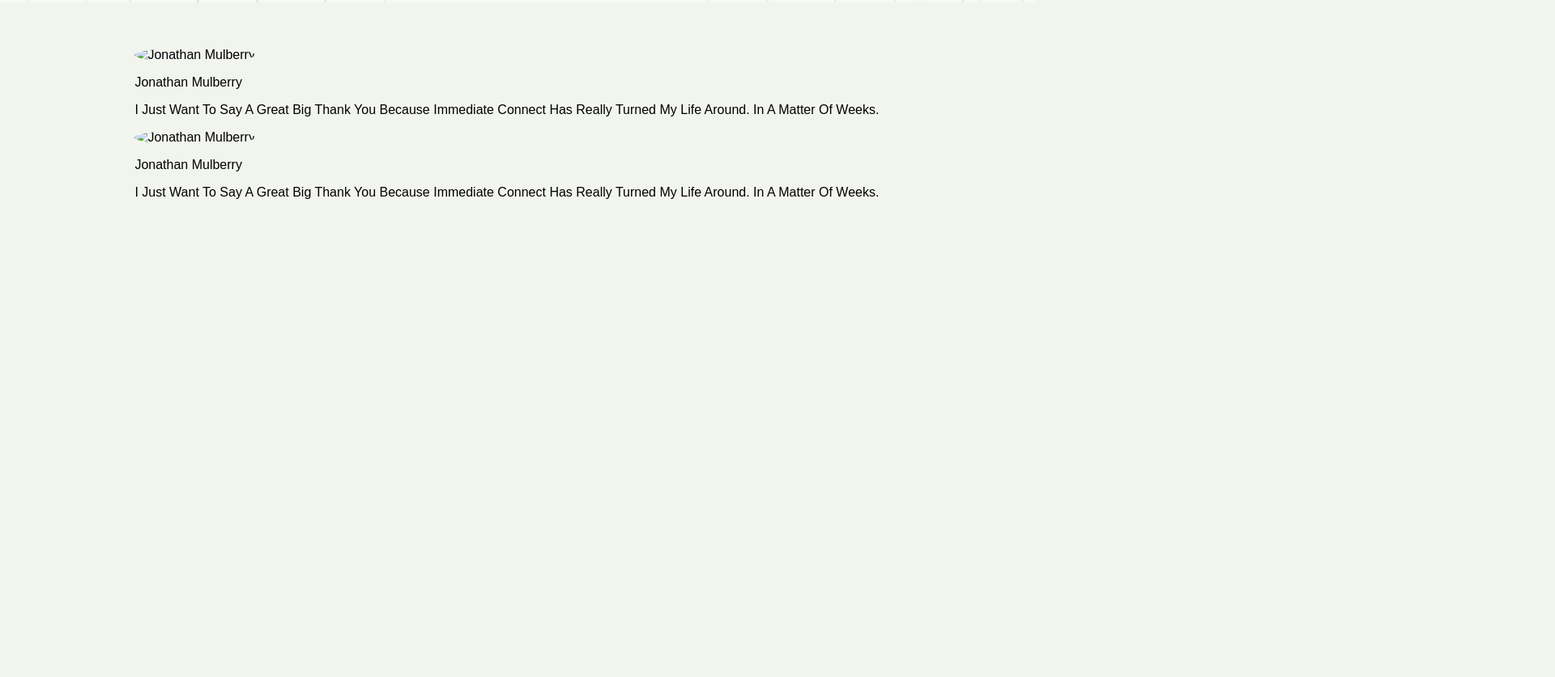
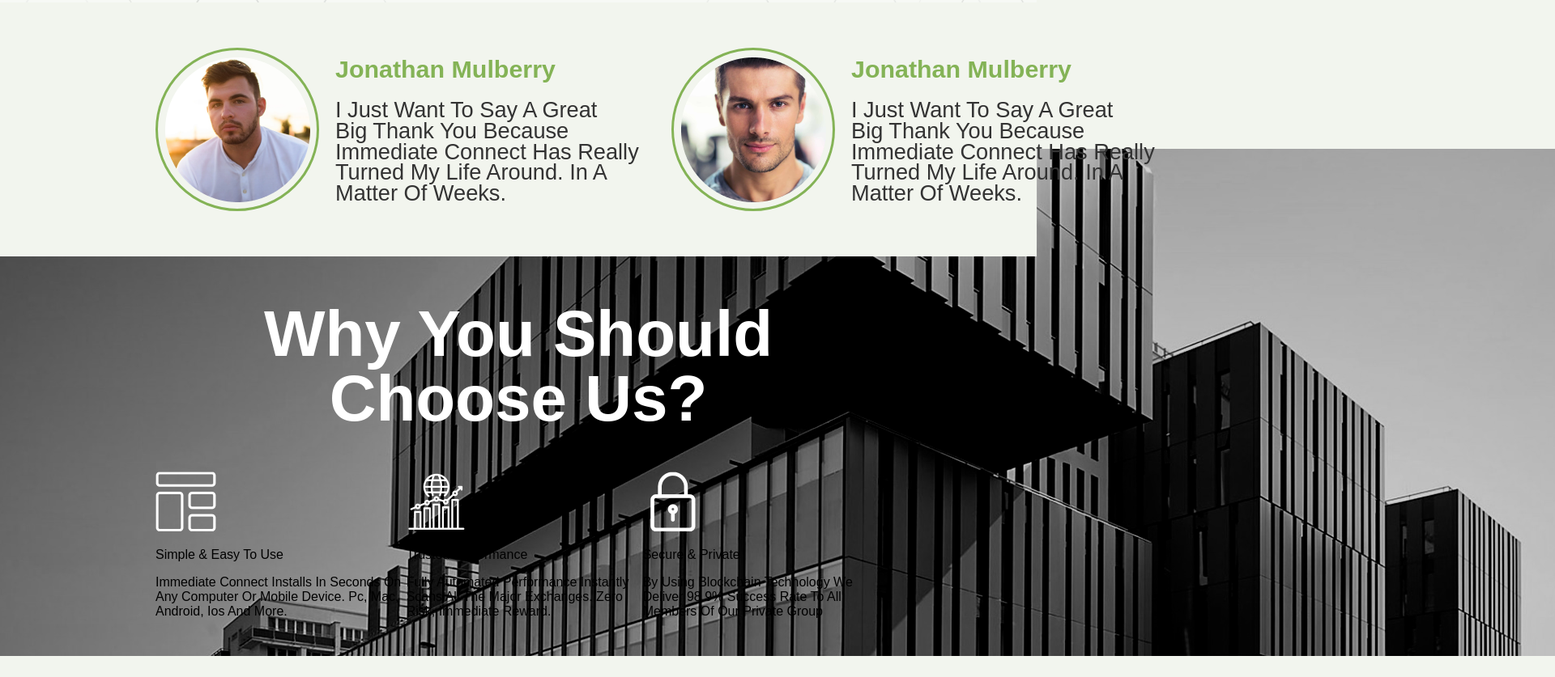
Before and after one commit to dakakeket/fackads, a plain HTML site: page index.html in a window 1280 px wide. Shown: the part 748-1585 px from the top of the page at 81% size, 1920 px wide, since content can reach past the window. Before the commit the page ends 1067 px from the top, so only its background shows below. Drawn offline with Linux system fonts and the light colour scheme.

Commit message:
initial commit

```diff
--- a/index.html
+++ b/index.html
@@ -16,7 +16,7 @@
     <main class="page__content">
         <section class="lead">
             <div class="lead__info-block">
-                <h1 class="title">You <span class="title title_color_green">Can Earn</span> From<br> £780 To £180<br> <span class="title title_color_green">Per Day</span></h1>
+                <h1 class="title">You <span class="title title_color-green">Can Earn</span> From<br> £780 To £180<br> <span class="title title_color_green">Per Day</span></h1>
                 <p class="subtitle">By using trading platform.<br> UK registration is now open</p>
             </div>
             <div class="button">
@@ -47,8 +47,8 @@
                     <img src="./images/Jonathan_Mulberry1.png" alt="Jonathan Mulberry" class="review-block__pic">
                 </div>
                 <div class="review-block__text">
-                    <p class="review-block__text-name">Jonathan Mulberry</p>
-                    <p class="review-block__review">I Just Want To Say A Great Big Thank You Because Immediate Connect Has Really Turned My Life Around. In A Matter Of Weeks.</p>
+                    <p class="review-block__name">Jonathan Mulberry</p>
+                    <p class="review-block__review">I Just Want To Say A Great<br> Big Thank You Because Immediate Connect Has Really Turned My Life Around. In A Matter Of Weeks.</p>
                 </div>
             </div>
             <div class="review-block">
@@ -56,8 +56,43 @@
                     <img src="./images/Jonathan_Mulberry2.png" alt="Jonathan Mulberry" class="review-block__pic">
                 </div>
                 <div class="review-block__text">
-                    <p class="review-block__text-name">Jonathan Mulberry</p>
-                    <p class="review-block__review">I Just Want To Say A Great Big Thank You Because Immediate Connect Has Really Turned My Life Around. In A Matter Of Weeks.</p>
+                    <p class="review-block__name">Jonathan Mulberry</p>
+                    <p class="review-block__review">I Just Want To Say A Great<br> Big Thank You Because Immediate Connect Has Really Turned My Life Around. In A Matter Of Weeks.</p>
+                </div>
+            </div>
+        </section>
+        <section class="argumentation">
+            <img src="./images/back.png" alt="Back" class="back-image">
+            <div class="arguments-block">
+                <h2 class="title title_color-white">Why You Should<br> Choose Us?</h2>
+                <div class="arguments">
+                    <div class="argument-block">
+                        <div class="argument__icon-block">
+                            <img src="./images/icon_usability.png" alt="Simple & Easy To Use" class="argument__icon">
+                        </div>
+                        <div class="argument__text">
+                            <p class="argument__title">Simple & Easy To Use</p>
+                            <p class="argument__description">Immediate Connect Installs In Seconds On Any Computer Or Mobile Device. Pc, Mac, Android, Ios And More.</p>
+                        </div>
+                    </div>
+                    <div class="argument-block">
+                        <div class="argument__icon-block">
+                            <img src="./images/icon_raise.png" alt="Simple & Easy To Use" class="argument__icon">
+                        </div>
+                        <div class="argument__text">
+                            <p class="argument__title">Trusted Performance</p>
+                            <p class="argument__description">Fully Automated Performance Instantly Scans All The Major Exchanges. Zero Risk, Immediate Reward.</p>
+                        </div>
+                    </div>
+                    <div class="argument-block">
+                        <div class="argument__icon-block">
+                            <img src="./images/icon_privacy.png" alt="Simple & Easy To Use" class="argument__icon">
+                        </div>
+                        <div class="argument__text">
+                            <p class="argument__title">Secure & Private</p>
+                            <p class="argument__description">By Using Blockchain Technology We Deliver 98.9% Success Rate To All Members Of Our Private Group</p>
+                        </div>
+                    </div>
                 </div>
             </div>
         </section>
--- a/style.css
+++ b/style.css
@@ -5,6 +5,7 @@
     background-color: #F2F5EE;
     margin: 0;
     font-family: 'Montserrat', Arial, sans-serif;
+    overflow-x: hidden;
     -webkit-font-smoothing: antialiased;
     -moz-osx-font-smoothing: grayscale;
     -webkit-text-size-adjust: 100%;
@@ -64,7 +65,7 @@
     font-weight: 600;
 }
 
-.title_color_green {
+.title_color-green {
     color: #84B356;
 }
 
@@ -176,21 +177,100 @@
 
 .reviews {
     margin: 0;
-    padding: 7vh 13vw;;
-    background-color: #F2F5EE;
+    padding: 7vh 15vw;
     width: auto;
     height: fit-content;
+    display: flex;
+    flex-direction: row;
+    justify-content: space-between;
+    background-color: #F2F5EE;
 }
 
 .review-block {
     display: flex;
-    flex-direction: column;
+    flex-direction: row;
+    column-gap: 20px;
+}
+
+.review-block__frame {
+    display: flex;
+    margin: 0;
+    background-color: #F2F5EE;
+    border: 3px solid #84B356;
+    border-radius: 50%;
+    min-width: 196px;
+    height: 196px;
+    justify-content: center;
+    align-items: center;
 }
 
 .review-block__pic {
-    border: 1px #84B356;
-    border-radius: 50%;
+    width: 179px;
+    height: 179px;
 }
+
+.review-block__text {
+    display: flex;
+    flex-direction: column;
+    justify-content: center;
+    align-items: flex-start;
+    width: 415px;
+}
+
+.review-block__name {
+    margin: 0 0 20px 0;
+    font-size: 1.9rem;
+    font-weight: 600;
+    color: #84B356;
+}
+
+.review-block__review {
+    margin: 0;
+    font-size: 1.7rem;
+    font-weight: 500;
+    color: #333333;
+    line-height: 95%;
+}
+
+.argumentation {
+    height: fit-content;
+    position: relative;
+}
+
+.back-image {
+    position: absolute;
+    bottom: 5%;
+    z-index: -50;
+}
+
+.arguments-block {
+    padding: 7vh 15vw;
+    display: flex;
+    flex-direction: column;
+    justify-content: center;
+    align-items: center;
+}
+
+.title_color-white {
+    color: white;
+    text-align: center;
+}
+
+.arguments {
+    display: flex;
+    flex-direction: row;
+    justify-content: space-between;
+}
+
+.argument-block {
+    display: flex;
+    flex-direction: column;
+
+}
+
+
+
+
 
 @media screen and (min-width: 1920px) {
     .header {
--- a/test.css
+++ b/test.css
@@ -38,3 +38,25 @@
             "content-four";
     }
 }
+
+
+
+
+
+.back-image {
+    position: relative;
+    bottom: 10%;
+    z-index: -50;
+}
+
+/*.arguments-block {
+    display: flex;
+    flex-direction: column;
+    justify-content: center;
+    align-items: center;s
+}*/
+
+.title_color-white {
+    color: white;
+    text-align: center;
+}
--- a/vendor/fonts/fonts.css
+++ b/vendor/fonts/fonts.css
@@ -1,27 +1,27 @@
 @font-face {
   src: url('/vendor/fonts/Montserrat-Regular.woff') format('woff');
   src: url('/vendor/fonts/Montserrat-Regular.woff2') format('woff2');
-  font-family: 'Montserrat', sans-serif;
+  font-family: 'Montserrat', Arial, sans-serif;;
   font-weight: 400;
 }
 
 @font-face {
   src: url('/vendor/fonts/Montserrat-Medium.woff') format('woff');
   src: url('/vendor/fonts/Montserrat-Medium.woff2') format('woff2');
-  font-family: 'Montserrat', sans-serif;
+  font-family: 'Montserrat', Arial, sans-serif;;
   font-weight: 500;
 }
 
 @font-face {
   src: url('/vendor/fonts/Montserrat-SemiBold.woff') format('woff');
   src: url('/vendor/fonts/Montserrat-SemiBold.woff2') format('woff2');
-  font-family: 'Montserrat', sans-serif;
+  font-family: 'Montserrat', Arial, sans-serif;;
   font-weight: 600;
 }
 
 @font-face {
   src: url('/vendor/fonts/Montserrat-Bold.woff') format('woff');
   src: url('/vendor/fonts/Montserrat-Bold.woff2') format('woff2');
-  font-family: 'Montserrat', sans-serif;
+  font-family: 'Montserrat', Arial, sans-serif;;
   font-weight: 700;
 }
```
Also changed, not shown: test.html (+39 -0 lines), images/Jonathan_Mulberry1.png (added), images/Jonathan_Mulberry2.png (added).
